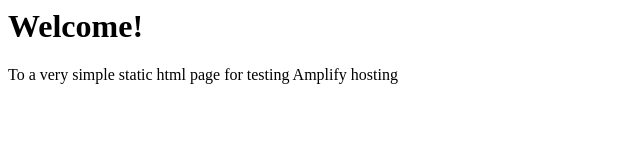
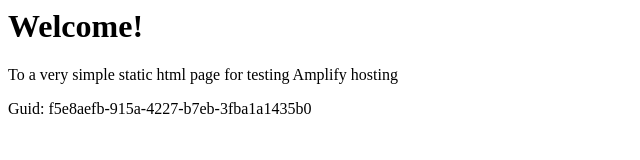
Before and after one commit to aws-aemilia-arn/Github-PR-Commit-Integration-Test-DoNotTouch-GitHubAutoBuildPrPreviewCanaryTest-v1-prod-eu-north-1, a website: page src/index.html in a window 1280 px wide. Shown: the whole page, without its empty margins (0-640 px from the left). Drawn offline with Linux system fonts and the light colour scheme.

Commit message:
commit from integ tests

```diff
--- a/src/index.html
+++ b/src/index.html
@@ -1,3 +1,5 @@
+
+
 <html lang="en">
 
 <head>
@@ -10,6 +12,6 @@
 <body>
     <h1>Welcome!</h1>
     <p>To a very simple static html page for testing Amplify hosting</p>
-</body>
+    <p>Guid: f5e8aefb-915a-4227-b7eb-3fba1a1435b0</p></body>
 
 </html>
```
